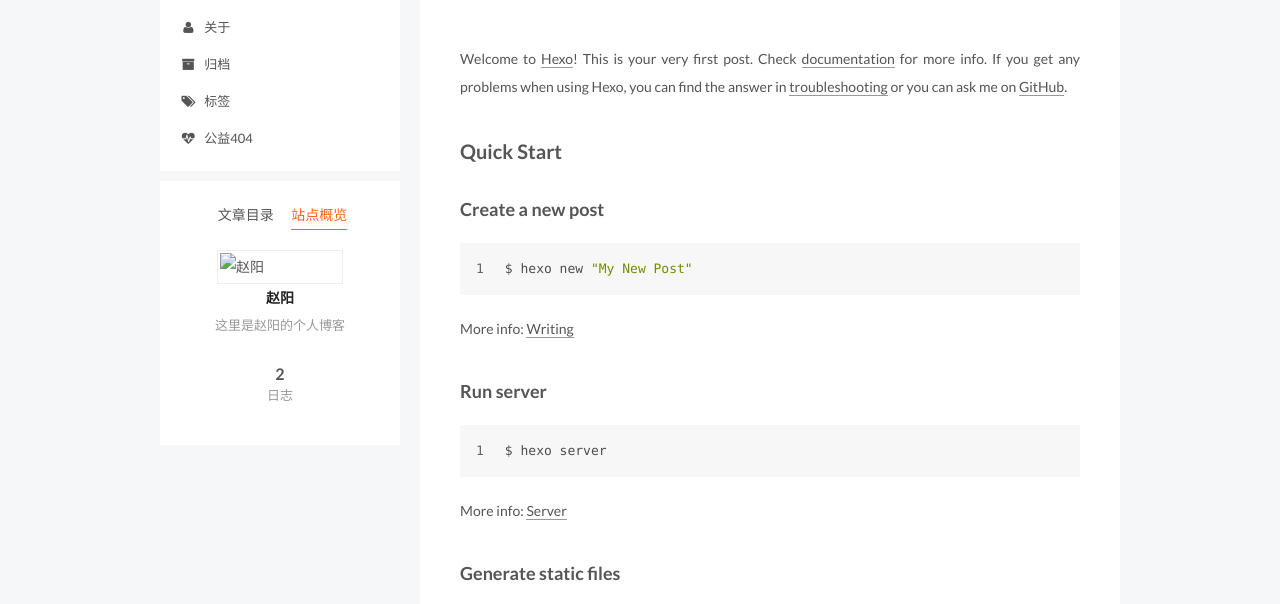
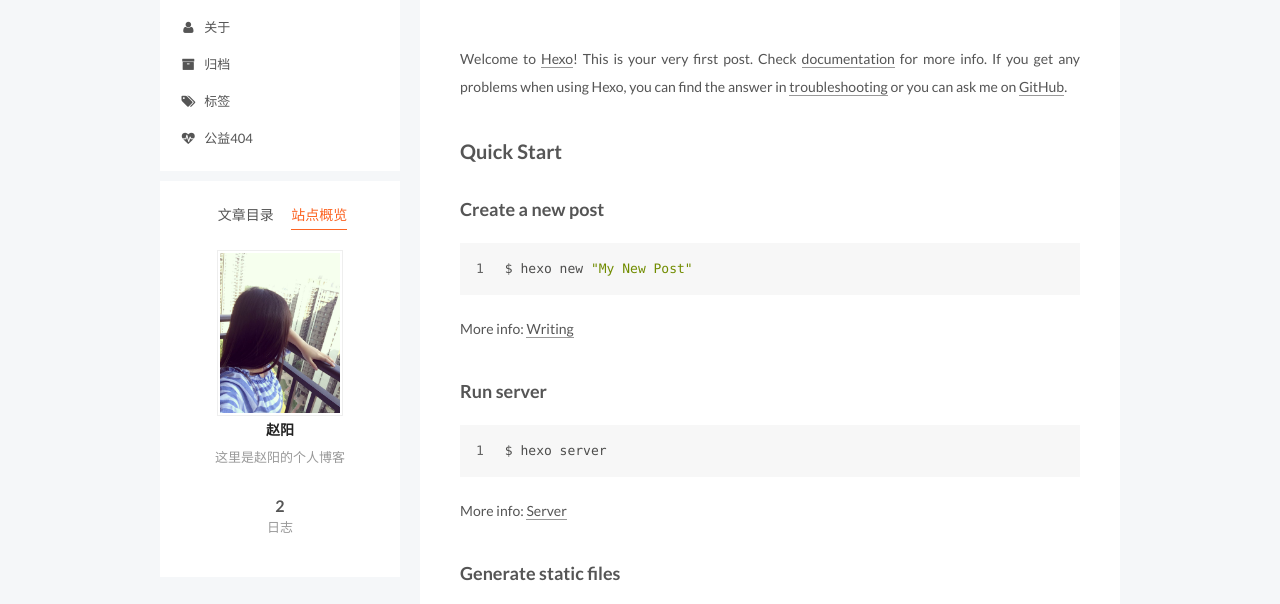
Before and after one commit to yanggee/yanggee.github.io, a plain HTML site: page 2016/09/05/hello-world/index.html in a window 1280 px wide. Both pictures are taken after a click on the item "站点概览". Shown: the part 164-768 px from the top of the page. Drawn offline with Linux system fonts and the light colour scheme; a script that the page names is missing.

Commit message:
Site updated: 2016-09-05 22:14:27

```diff
--- a/2016/09/05/hello-world/index.html
+++ b/2016/09/05/hello-world/index.html
@@ -420,7 +420,7 @@
       <section class="site-overview sidebar-panel ">
         <div class="site-author motion-element" itemprop="author" itemscope itemtype="http://schema.org/Person">
           <img class="site-author-image" itemprop="image"
-               src="/uploads/image/h_icon.png"
+               src="/uploads/image/h_icon.jpg"
                alt="赵阳" />
           <p class="site-author-name" itemprop="name">赵阳</p>
           <p class="site-description motion-element" itemprop="description">这里是赵阳的个人博客</p>
```
Also changed, not shown: 2016/09/05/test/index.html (+1 -1 lines), archives/2016/09/index.html (+1 -1 lines), archives/2016/index.html (+1 -1 lines), archives/index.html (+1 -1 lines), index.html (+1 -1 lines).
